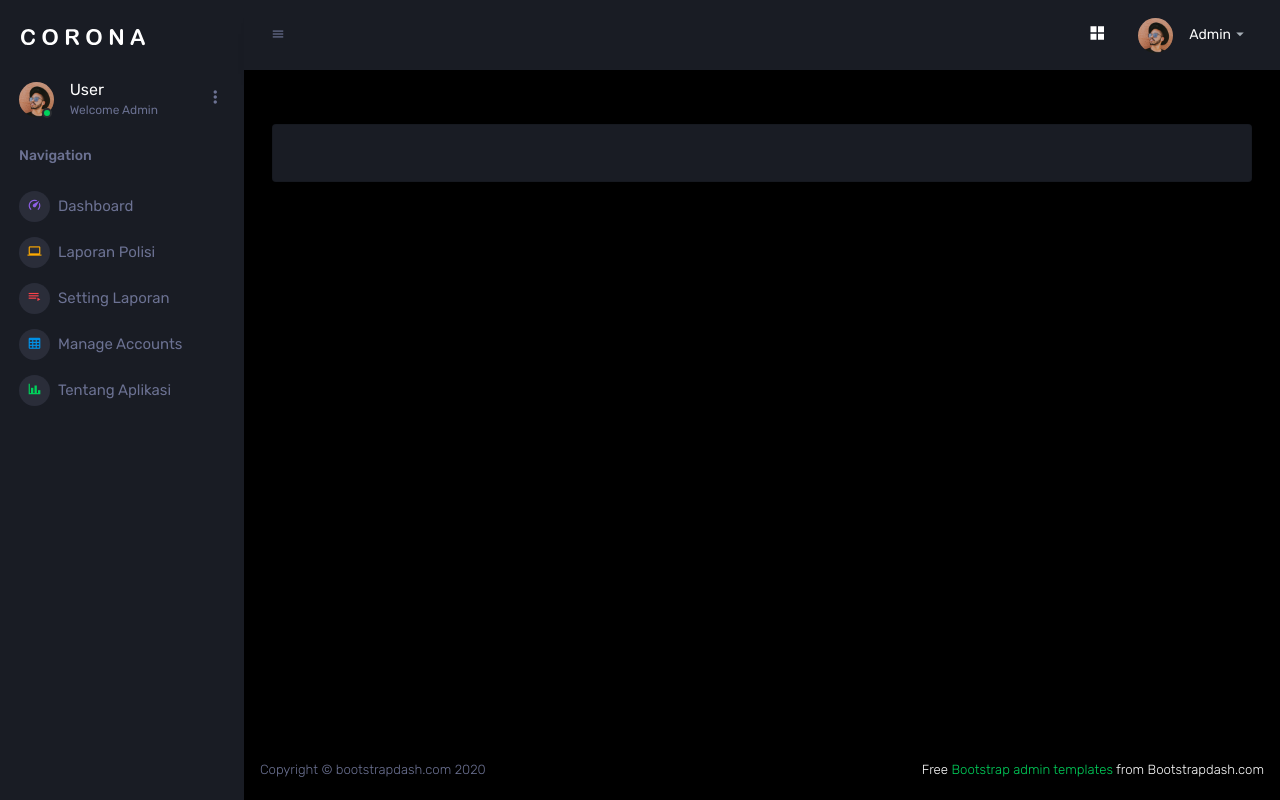
After one commit to Axver/CriminalCase, a PHP site: page /views/pages/viewLaporan.php in a window 1280 px wide. The commit adds this page. Run offline with PHP 8.4, Linux system fonts and the light colour scheme; a user stored in the database is signed in; some libraries are stand-ins or nearby versions.

Commit message:
Informasi Laporan

```diff
--- a/views/pages/laporanPolisi.php
+++ b/views/pages/laporanPolisi.php
@@ -219,6 +219,7 @@ include "../../php/connect.php";
                                             <th>No</th>
                                             <th>Nomor Laporan</th>
                                             <th>Petugas</th>
+                                            <th>Tanggal</th>
                                             <th>Detail</th>
                                             <th>Print</th>
                                             <th>Delete</th>
@@ -240,8 +241,9 @@ include "../../php/connect.php";
                                                 <td><?php echo $d['no_laporan'] ?></td>
                                                 <td><?php echo $d['nama_laporan'] ?></td>
                                                 <td><?php echo $d['nama'] ?></td>
+                                                <td><?php echo $d['tgl_bulan_thn'] ?></td>
                                                 <td>
-                                                    <a class="nav-link" href="index.php">
+                                                    <a class="nav-link" href="viewLaporan.php?id=<?php echo $d['no_laporan'] ?>">
                                                         <span class="iconify" data-icon="mdi:information" data-inline="false"></span>
                                                         <span>Info</span>
 
@@ -275,6 +277,7 @@ include "../../php/connect.php";
                                             <th>No</th>
                                             <th>Nomor Laporan</th>
                                             <th>Petugas</th>
+                                            <th>Tanggal</th>
                                             <th>Detail</th>
                                             <th>Print</th>
                                             <th>Delete</th>
--- /dev/null
+++ b/views/pages/viewLaporan.php
@@ -0,0 +1,223 @@
+<!DOCTYPE html>
+<html lang="en">
+<!--Header Disini-->
+<?php
+include "../header.php";
+include "session.php";
+include "../../php/connect.php";
+
+?>
+<body>
+<div class="container-scroller">
+
+    <!--Navigasi Disini-->
+    <?php include "../navigation.php"; ?>
+    <!-- partial -->
+    <div class="container-fluid page-body-wrapper">
+        <!-- partial:partials/_navbar.html -->
+        <nav class="navbar p-0 fixed-top d-flex flex-row">
+            <div class="navbar-brand-wrapper d-flex d-lg-none align-items-center justify-content-center">
+                <a class="navbar-brand brand-logo-mini" href="index.html"><img src="../../assets/images/logo-mini.svg" alt="logo" /></a>
+            </div>
+            <div class="navbar-menu-wrapper flex-grow d-flex align-items-stretch">
+                <button class="navbar-toggler navbar-toggler align-self-center" type="button" data-toggle="minimize">
+                    <span class="mdi mdi-menu"></span>
+                </button>
+                <ul class="navbar-nav w-100">
+
+                </ul>
+                <ul class="navbar-nav navbar-nav-right">
+                    <li class="nav-item dropdown d-none d-lg-block">
+
+                        <div class="dropdown-menu dropdown-menu-right navbar-dropdown preview-list" aria-labelledby="createbuttonDropdown">
+                            <h6 class="p-3 mb-0">Projects</h6>
+                            <div class="dropdown-divider"></div>
+                            <a class="dropdown-item preview-item">
+                                <div class="preview-thumbnail">
+                                    <div class="preview-icon bg-dark rounded-circle">
+                                        <i class="mdi mdi-file-outline text-primary"></i>
+                                    </div>
+                                </div>
+                                <div class="preview-item-content">
+                                    <p class="preview-subject ellipsis mb-1">Software Development</p>
+                                </div>
+                            </a>
+                            <div class="dropdown-divider"></div>
+                            <a class="dropdown-item preview-item">
+                                <div class="preview-thumbnail">
+                                    <div class="preview-icon bg-dark rounded-circle">
+                                        <i class="mdi mdi-web text-info"></i>
+                                    </div>
+                                </div>
+                                <div class="preview-item-content">
+                                    <p class="preview-subject ellipsis mb-1">UI Development</p>
+                                </div>
+                            </a>
+                            <div class="dropdown-divider"></div>
+                            <a class="dropdown-item preview-item">
+                                <div class="preview-thumbnail">
+                                    <div class="preview-icon bg-dark rounded-circle">
+                                        <i class="mdi mdi-layers text-danger"></i>
+                                    </div>
+                                </div>
+                                <div class="preview-item-content">
+                                    <p class="preview-subject ellipsis mb-1">Software Testing</p>
+                                </div>
+                            </a>
+                            <div class="dropdown-divider"></div>
+                            <p class="p-3 mb-0 text-center">See all projects</p>
+                        </div>
+                    </li>
+                    <li class="nav-item nav-settings d-none d-lg-block">
+                        <a class="nav-link" href="#">
+                            <i class="mdi mdi-view-grid"></i>
+                        </a>
+                    </li>
+                    <!--                    <li class="nav-item dropdown border-left">-->
+                    <!--                        <a class="nav-link count-indicator dropdown-toggle" id="messageDropdown" href="#" data-toggle="dropdown" aria-expanded="false">-->
+                    <!--                            <i class="mdi mdi-email"></i>-->
+                    <!--                            <span class="count bg-success"></span>-->
+                    <!--                        </a>-->
+                    <!--                        <div class="dropdown-menu dropdown-menu-right navbar-dropdown preview-list" aria-labelledby="messageDropdown">-->
+                    <!--                            <h6 class="p-3 mb-0">Messages</h6>-->
+                    <!--                            <div class="dropdown-divider"></div>-->
+                    <!--                            <a class="dropdown-item preview-item">-->
+                    <!--                                <div class="preview-thumbnail">-->
+                    <!--                                    <img src="../../assets/images/faces/face4.jpg" alt="image" class="rounded-circle profile-pic">-->
+                    <!--                                </div>-->
+                    <!--                                <div class="preview-item-content">-->
+                    <!--                                    <p class="preview-subject ellipsis mb-1">Mark send you a message</p>-->
+                    <!--                                    <p class="text-muted mb-0"> 1 Minutes ago </p>-->
+                    <!--                                </div>-->
+                    <!--                            </a>-->
+                    <!--                            <div class="dropdown-divider"></div>-->
+                    <!--                            <a class="dropdown-item preview-item">-->
+                    <!--                                <div class="preview-thumbnail">-->
+                    <!--                                    <img src="../../assets/images/faces/face2.jpg" alt="image" class="rounded-circle profile-pic">-->
+                    <!--                                </div>-->
+                    <!--                                <div class="preview-item-content">-->
+                    <!--                                    <p class="preview-subject ellipsis mb-1">Cregh send you a message</p>-->
+                    <!--                                    <p class="text-muted mb-0"> 15 Minutes ago </p>-->
+                    <!--                                </div>-->
+                    <!--                            </a>-->
+                    <!--                            <div class="dropdown-divider"></div>-->
+                    <!--                            <a class="dropdown-item preview-item">-->
+                    <!--                                <div class="preview-thumbnail">-->
+                    <!--                                    <img src="../../assets/images/faces/face3.jpg" alt="image" class="rounded-circle profile-pic">-->
+                    <!--                                </div>-->
+                    <!--                                <div class="preview-item-content">-->
+                    <!--                                    <p class="preview-subject ellipsis mb-1">Profile picture updated</p>-->
+                    <!--                                    <p class="text-muted mb-0"> 18 Minutes ago </p>-->
+                    <!--                                </div>-->
+                    <!--                            </a>-->
+                    <!--                            <div class="dropdown-divider"></div>-->
+                    <!--                            <p class="p-3 mb-0 text-center">4 new messages</p>-->
+                    <!--                        </div>-->
+                    <!--                    </li>-->
+                    <!--                    <li class="nav-item dropdown border-left">-->
+                    <!--                        <a class="nav-link count-indicator dropdown-toggle" id="notificationDropdown" href="#" data-toggle="dropdown">-->
+                    <!--                            <i class="mdi mdi-bell"></i>-->
+                    <!--                            <span class="count bg-danger"></span>-->
+                    <!--                        </a>-->
+                    <!--                        <div class="dropdown-menu dropdown-menu-right navbar-dropdown preview-list" aria-labelledby="notificationDropdown">-->
+                    <!--                            <h6 class="p-3 mb-0">Notifications</h6>-->
+                    <!--                            <div class="dropdown-divider"></div>-->
+                    <!--                            <a class="dropdown-item preview-item">-->
+                    <!--                                <div class="preview-thumbnail">-->
+                    <!--                                    <div class="preview-icon bg-dark rounded-circle">-->
+                    <!--                                        <i class="mdi mdi-calendar text-success"></i>-->
+                    <!--                                    </div>-->
+                    <!--                                </div>-->
+                    <!--                                <div class="preview-item-content">-->
+                    <!--                                    <p class="preview-subject mb-1">Event today</p>-->
+                    <!--                                    <p class="text-muted ellipsis mb-0"> Just a reminder that you have an event today </p>-->
+                    <!--                                </div>-->
+                    <!--                            </a>-->
+                    <!--                            <div class="dropdown-divider"></div>-->
+                    <!--                            <a class="dropdown-item preview-item">-->
+                    <!--                                <div class="preview-thumbnail">-->
+                    <!--                                    <div class="preview-icon bg-dark rounded-circle">-->
+                    <!--                                        <i class="mdi mdi-settings text-danger"></i>-->
+                    <!--                                    </div>-->
+                    <!--                                </div>-->
+                    <!--                                <div class="preview-item-content">-->
+                    <!--                                    <p class="preview-subject mb-1">Settings</p>-->
+                    <!--                                    <p class="text-muted ellipsis mb-0"> Update dashboard </p>-->
+                    <!--                                </div>-->
+                    <!--                            </a>-->
+                    <!--                            <div class="dropdown-divider"></div>-->
+                    <!--                            <a class="dropdown-item preview-item">-->
+                    <!--                                <div class="preview-thumbnail">-->
+                    <!--                                    <div class="preview-icon bg-dark rounded-circle">-->
+                    <!--                                        <i class="mdi mdi-link-variant text-warning"></i>-->
+                    <!--                                    </div>-->
+                    <!--                                </div>-->
+                    <!--                                <div class="preview-item-content">-->
+                    <!--                                    <p class="preview-subject mb-1">Launch Admin</p>-->
+                    <!--                                    <p class="text-muted ellipsis mb-0"> New admin wow! </p>-->
+                    <!--                                </div>-->
+                    <!--                            </a>-->
+                    <!--                            <div class="dropdown-divider"></div>-->
+                    <!--                            <p class="p-3 mb-0 text-center">See all notifications</p>-->
+                    <!--                        </div>-->
+                    <!--                    </li>-->
+                    <li class="nav-item dropdown">
+                        <a class="nav-link" id="profileDropdown" href="#" data-toggle="dropdown">
+                            <div class="navbar-profile">
+                                <img class="img-xs rounded-circle" src="../../assets/images/faces/face15.jpg" alt="">
+                                <p class="mb-0 d-none d-sm-block navbar-profile-name">Admin</p>
+                                <i class="mdi mdi-menu-down d-none d-sm-block"></i>
+                            </div>
+                        </a>
+                        <div class="dropdown-menu dropdown-menu-right navbar-dropdown preview-list" aria-labelledby="profileDropdown">
+                            <h6 class="p-3 mb-0">Profile</h6>
+                            <div class="dropdown-divider"></div>
+
+                            <div class="dropdown-divider"></div>
+                            <a href="../../php/logout.php" class="dropdown-item preview-item">
+                                <div class="preview-thumbnail">
+                                    <div class="preview-icon bg-dark rounded-circle">
+                                        <i class="mdi mdi-logout text-danger"></i>
+                                    </div>
+                                </div>
+                                <div class="preview-item-content">
+                                    <p class="preview-subject mb-1">Log out</p>
+                                </div>
+                            </a>
+
+                        </div>
+                    </li>
+                </ul>
+                <button class="navbar-toggler navbar-toggler-right d-lg-none align-self-center" type="button" data-toggle="offcanvas">
+                    <span class="mdi mdi-format-line-spacing"></span>
+                </button>
+            </div>
+        </nav>
+        <!-- partial -->
+        <div class="main-panel">
+            <div class="content-wrapper">
+                <div class="row">
+                    <div class="col-12 grid-margin stretch-card">
+
+                    </div>
+                </div>
+
+
+                <div class="row ">
+                    <div class="col-12 grid-margin">
+                        <div class="card">
+                            <div class="card-body">
+
+                            </div>
+                        </div>
+                    </div>
+                </div>
+
+
+            </div>
+            <!-- content-wrapper ends -->
+            <!-- partial:partials/_footer.html -->
+            <!--      Footer Disini-->
+            <?php include "../footer.php"; ?>
+</body>
+</html>
```
